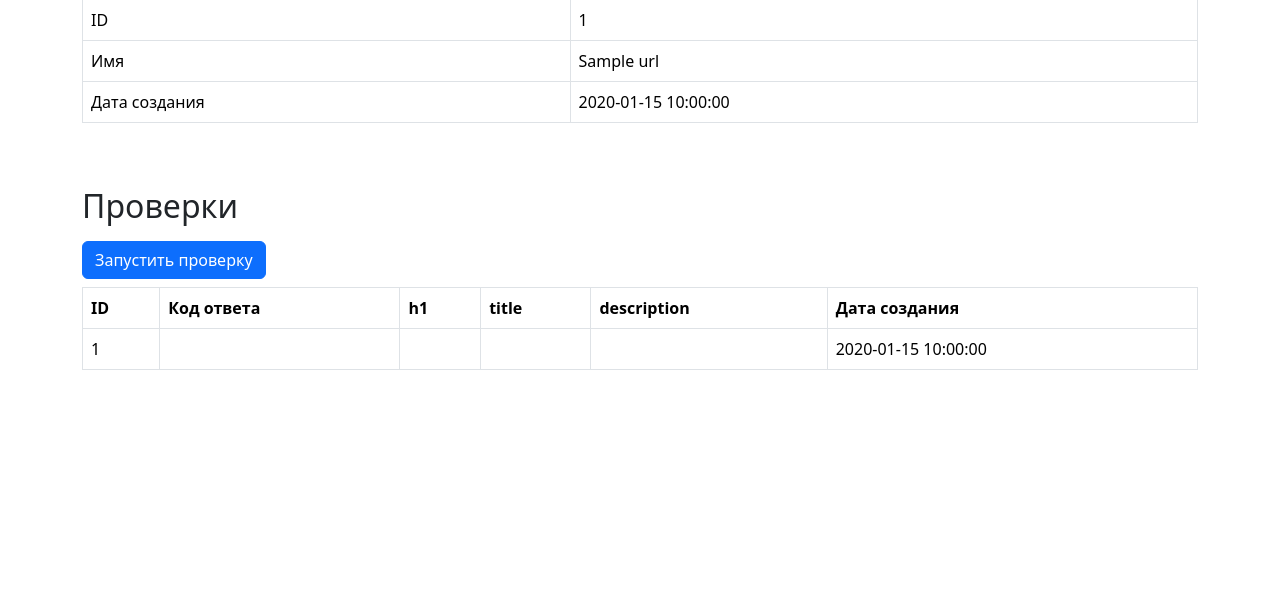
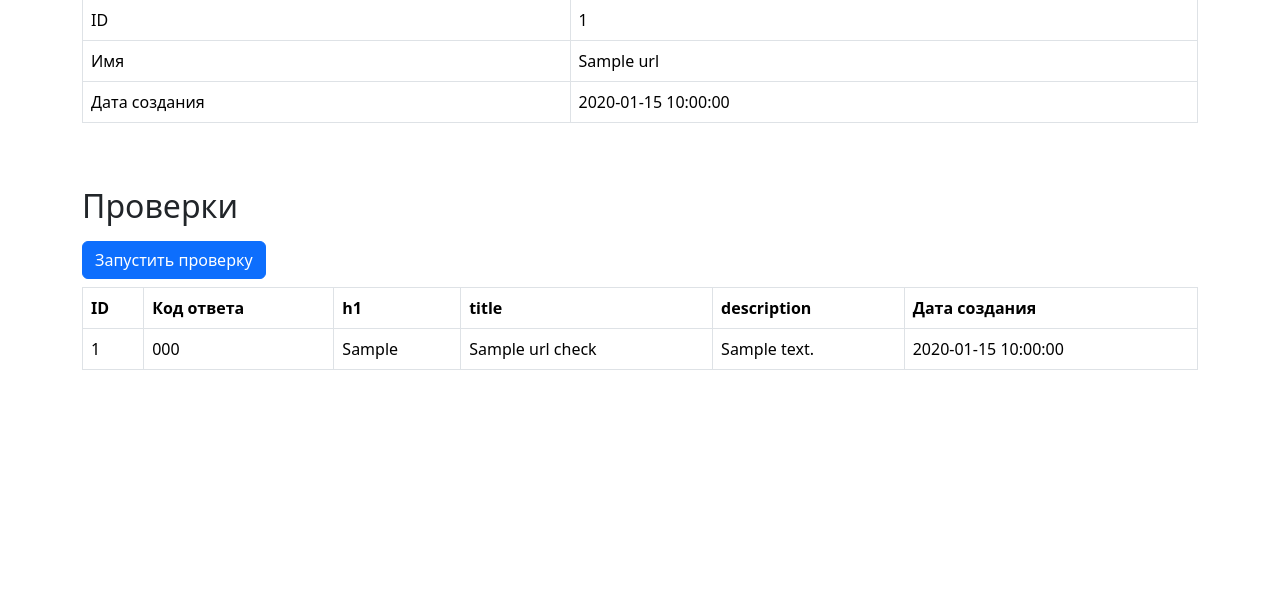
Before and after one commit to irisraine/python-project-83, a Flask app: page /urls/1 in a window 1280 px wide. Shown: the part 129-739 px from the top of the page. Run offline with Flask 2, Linux system fonts and the light colour scheme; a database or web service that is not in the repository returns one stand-in record (values such as "Sample title"); some libraries are stand-ins or nearby versions.

Commit message:
final stage of project #3.5

```diff
--- a/page_analyzer/app.py
+++ b/page_analyzer/app.py
@@ -2,10 +2,12 @@ from flask import Flask, render_template, request, redirect, flash, get_flashed_
 from dotenv import load_dotenv
 from urllib.parse import urlparse
 from psycopg2.extras import NamedTupleCursor
+from bs4 import BeautifulSoup
 import os
 import psycopg2
 import datetime
 import validators
+import requests
 
 app = Flask(__name__)
 load_dotenv()
@@ -98,10 +100,21 @@ def get_urls():
 def check_url(id):
     connection = db_connect()
     with connection.cursor(cursor_factory=NamedTupleCursor) as cursor:
-        cursor.execute(
-            "INSERT INTO url_checks (url_id, created_at) VALUES (%s, %s);",
-            (id, datetime.datetime.now())
-        )
+        cursor.execute("SELECT * FROM urls WHERE id=%s;", (id, ))
+        url = cursor.fetchone()
+        response = http_request(url.name)
+        if not response:
+            flash('Произошла ошибка при проверке', 'danger')
+        else:
+            page_content = get_url_content(response)
+            cursor.execute('''
+                            INSERT INTO url_checks
+                            (url_id, created_at, status_code, h1, title, description)
+                            VALUES (%s, %s, %s, %s, %s, %s);
+                            ''',
+                           (id, datetime.datetime.now(), response.status_code,
+                            page_content['h1'], page_content['title'], page_content['description']))
+            flash('Страница успешно проверена', 'success')
     connection.close()
     return redirect(url_for('get_url', id=id), 302)
 
@@ -111,14 +124,34 @@ def db_connect():
         connection = psycopg2.connect(DATABASE_URL)
         connection.autocommit = True
         return connection
-    except:
+    except requests.exceptions.ConnectionError:
         return False
+
+
+def http_request(url):
+    try:
+        response = requests.get(url)
+        return response
+    except requests.exceptions.ConnectionError:
+        return False
+
+
+def get_url_content(response):
+    content = {
+        'h1': '',
+        'title': '',
+        'description': ''
+    }
+    page = BeautifulSoup(response.text, 'html.parser')
+    if page.find('h1'):
+        content['h1'] = page.find('h1').text
+    if page.find('title'):
+        content['title'] = page.find('title').text
+    if page.find('meta', attrs={'name': 'description'}):
+        content['description'] = page.find('meta', attrs={'name': 'description'})['content']
+    return content
 
 
 def normalize(url):
     url = urlparse(url)
     return f'{url.scheme}://{url.netloc}'
-
-
-if __name__ == "__main__":
-    app.run()
--- a/page_analyzer/templates/url.html
+++ b/page_analyzer/templates/url.html
@@ -41,10 +41,10 @@
                 {% for check in checks %}
                 <tr>
                     <td>{{ check.id }}</td>
-                    <td></td>
-                    <td></td>
-                    <td></td>
-                    <td></td>
+                    <td>{{ check.status_code|default('', true) }}</td>
+                    <td>{{ check.h1|default('', true) }}</td>
+                    <td>{{ check.title|default('', true) }}</td>
+                    <td>{{ check.description|default('', true) }}</td>
                     <td>{{ check.created_at.strftime('%Y-%m-%d %H:%M:%S') }}</td>
                 </tr>
                 {% endfor %}
--- a/page_analyzer/templates/urls.html
+++ b/page_analyzer/templates/urls.html
@@ -15,7 +15,7 @@
                     <td>{{ url.id }}</td>
                     <td><a href="{{ url_for('get_url', id=url.id) }}">{{ url.name }}</a></td>
                     <td>{% if url.created_at %}{{ url.created_at.strftime('%Y-%m-%d %H:%M:%S')}}{% endif %}</td>
-                    <td></td>
+                    <td>{{ url.status_code|default('', true) }}</td>
                 </tr>
                 {% endfor %}
                 </tbody>
--- a/pyproject.toml
+++ b/pyproject.toml
@@ -15,6 +15,7 @@ requests = "^2.28.1"
 python-dotenv = "^0.21.0"
 psycopg2-binary = "^2.9.5"
 validators = "^0.20.0"
+bs4 = "^0.0.1"
 
 [tool.poetry.dev-dependencies]
 pytest = "^7.2.0"
```
Also changed, not shown: 2 other files.
